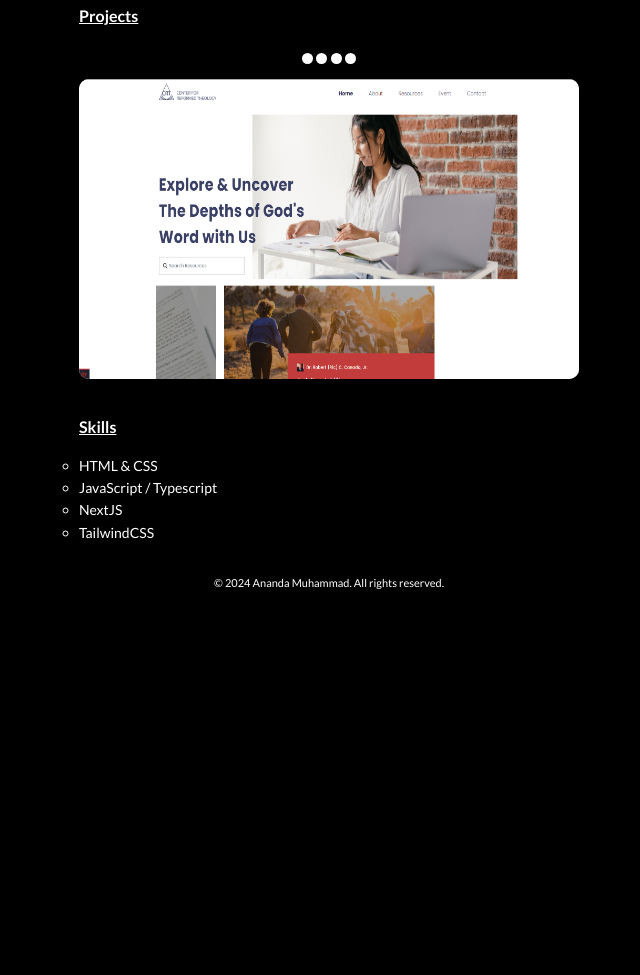
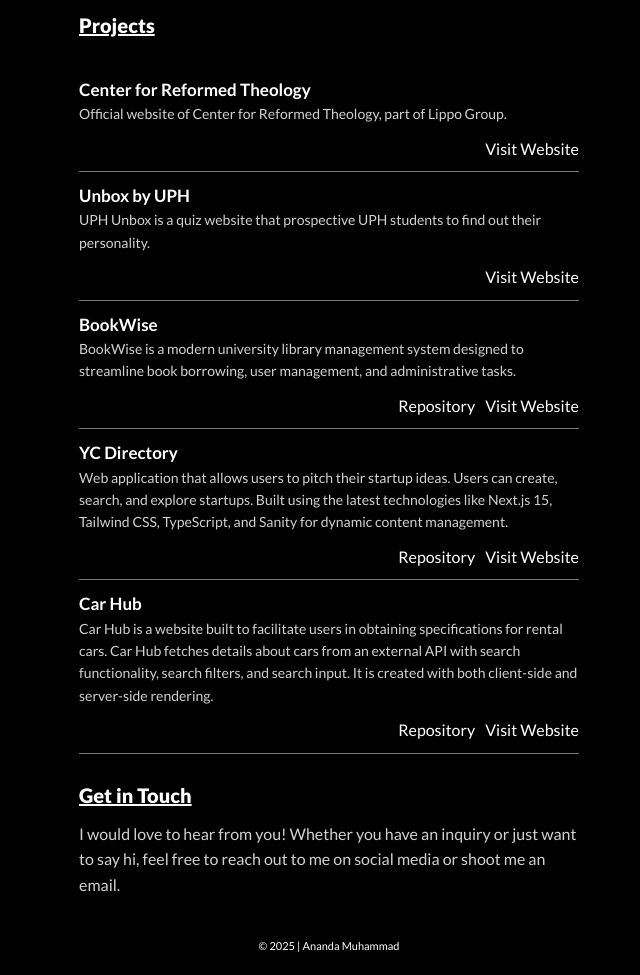
Before and after one commit to handa26/portfolio-site, a plain HTML site: page index.html in a window 1280 px wide. Shown: the part 739-1714 px from the top of the page, without its empty margins (311-951 px from the left). Before the commit the page ends 1351 px from the top, so only its background shows below. Drawn offline with Linux system fonts and the light colour scheme.

Commit message:
Add updated resume and enhance portfolio layout with project details

```diff
--- a/index.html
+++ b/index.html
@@ -53,13 +53,13 @@
           </div>
           <div class="header__links-item">
             <img src="./assets/icons/resume-4-svgrepo-com.svg" alt="" />
-            <a href="./assets/Resume - Ananda Muhammad.pdf" target="_blank"
+            <a href="./assets/resume-anandamuhammad.pdf" target="_blank"
               >Resume</a
             >
           </div>
           <div class="header__links-item">
             <img src="./assets/icons/email-svgrepo-com.svg" alt="" />
-            <a href="mailto:anandamuhammad@proton.me">Email</a>
+            <a href="mailto:anandamuhammadmtq@gmail.com">Email</a>
           </div>
         </div>
       </div>
@@ -69,7 +69,7 @@
     <section id="experience">
       <div class="container">
         <div class="experience">
-          <h4>Work Experience</h4>
+          <h4>Work</h4>
           <div class="experience__box">
             <div class="experience__box-date">
               <p>Jun 2022 - Jun 2023</p>
@@ -107,7 +107,94 @@
       <div class="container">
         <div class="projects">
           <h4>Projects</h4>
-          <div class="slider">
+          <div class="projects__list">
+            <div class="projects__list-item">
+              <h3>Center for Reformed Theology</h3>
+              <p>
+                Official website of Center for Reformed Theology, part of Lippo
+                Group.
+              </p>
+              <div class="projects__list-item-link">
+                <a href="https://crt.funedge.co.id/" target="_blank"
+                  >Visit Website</a
+                >
+              </div>
+            </div>
+            <div class="projects__list-item">
+              <h3>Unbox by UPH</h3>
+              <p>
+                UPH Unbox is a quiz website that prospective UPH students to
+                find out their personality.
+              </p>
+              <div class="projects__list-item-link">
+                <a href="https://unbox.uph.edu/" target="_blank"
+                  >Visit Website</a
+                >
+              </div>
+            </div>
+            <div class="projects__list-item">
+              <h3>BookWise</h3>
+              <p>
+                BookWise is a modern university library management system
+                designed to streamline book borrowing, user management, and
+                administrative tasks.
+              </p>
+              <div class="projects__list-item-link">
+                <a
+                  href="https://github.com/handa26/university-library"
+                  target="_blank"
+                  >Repository</a
+                >
+                <a
+                  href="https://university-library-nu.vercel.app/"
+                  target="_blank"
+                  >Visit Website</a
+                >
+              </div>
+            </div>
+            <div class="projects__list-item">
+              <h3>YC Directory</h3>
+              <p>
+                Web application that allows users to pitch their startup ideas.
+                Users can create, search, and explore startups. Built using the
+                latest technologies like Next.js 15, Tailwind CSS, TypeScript,
+                and Sanity for dynamic content management.
+              </p>
+              <div class="projects__list-item-link">
+                <a
+                  href="https://github.com/handa26/yc-directory"
+                  target="_blank"
+                  >Repository</a
+                >
+                <a
+                  href="https://yc-directory-blush-seven.vercel.app/"
+                  target="_blank"
+                  >Visit Website</a
+                >
+              </div>
+            </div>
+            <div class="projects__list-item">
+              <h3>Car Hub</h3>
+              <p>
+                Car Hub is a website built to facilitate users in obtaining
+                specifications for rental cars. Car Hub fetches details about
+                cars from an external API with search functionality, search
+                filters, and search input. It is created with both client-side
+                and server-side rendering.
+              </p>
+              <div class="projects__list-item-link">
+                <a
+                  href="https://github.com/handa26/car-showcase"
+                  target="_blank"
+                  >Repository</a
+                >
+                <a href="https://car-showcase-henna.vercel.app/" target="_blank"
+                  >Visit Website</a
+                >
+              </div>
+            </div>
+          </div>
+          <!-- <div class="slider">
             <a href="#slide-1"></a>
             <a href="#slide-2"></a>
             <a href="#slide-3"></a>
@@ -184,7 +271,7 @@
                 >
               </div>
             </div>
-          </div>
+          </div> -->
         </div>
       </div>
     </section>
@@ -193,13 +280,19 @@
     <section id="skills">
       <div class="container">
         <div class="skills">
-          <h4>Skills</h4>
+          <h4>Get in Touch</h4>
+          <p>
+            I would love to hear from you! Whether you have an inquiry or just
+            want to say hi, feel free to reach out to me on social media or
+            shoot me an email.
+          </p>
+          <!-- <h4>Skills</h4>
           <ul>
             <li>HTML & CSS</li>
             <li>JavaScript / Typescript</li>
             <li>NextJS</li>
             <li>TailwindCSS</li>
-          </ul>
+          </ul> -->
         </div>
       </div>
     </section>
@@ -207,7 +300,7 @@
     <!-- Footer -->
     <footer>
       <div class="container">
-        <p>&copy; 2024 Ananda Muhammad. All rights reserved.</p>
+        <p>&copy; 2025 | Ananda Muhammad</p>
       </div>
     </footer>
   </body>
--- a/style.css
+++ b/style.css
@@ -120,6 +120,8 @@ img {
 .experience > h4 {
   text-decoration: underline;
   margin-bottom: 25px;
+  font-size: 20px;
+  font-weight: 900;
 }
 
 .experience__box {
@@ -129,6 +131,7 @@ img {
   margin: 12px 0;
   font-size: 16px;
   transition: all 0.5s;
+  cursor: pointer;
 }
 
 .experience__box:hover {
@@ -177,6 +180,37 @@ img {
 .projects > h4 {
   text-decoration: underline;
   margin-bottom: 25px;
+  font-size: 20px;
+  font-weight: 900;
+}
+
+.projects__list-item {
+  padding: 10px 0;
+  border-bottom: 1px solid #777777;
+}
+
+.projects__list-item h3 {
+  font-size: 17px;
+}
+
+.projects__list-item .projects__list-item-link {
+  display: flex;
+  justify-content: end;
+  gap: 10px;
+}
+
+.projects__list-item-link a {
+  color: #fff;
+}
+
+.projects__list-item-link a:hover {
+  text-decoration: underline;
+}
+
+.projects__list-item p {
+  font-size: 14px;
+  margin-bottom: 10px;
+  color: #d1d1d1;
 }
 
 .slider {
@@ -316,8 +350,16 @@ img {
 }
 
 .skills > h4 {
+  margin-bottom: 10px;
+  font-size: 20px;
+  font-weight: 900;
   text-decoration: underline;
-  margin-bottom: 15px;
+}
+
+.skills p {
+  font-size: 16px;
+  margin-bottom: 10px;
+  color: #d1d1d1;
 }
 
 .skills ul {
```
Also changed, not shown: 1 other file.
